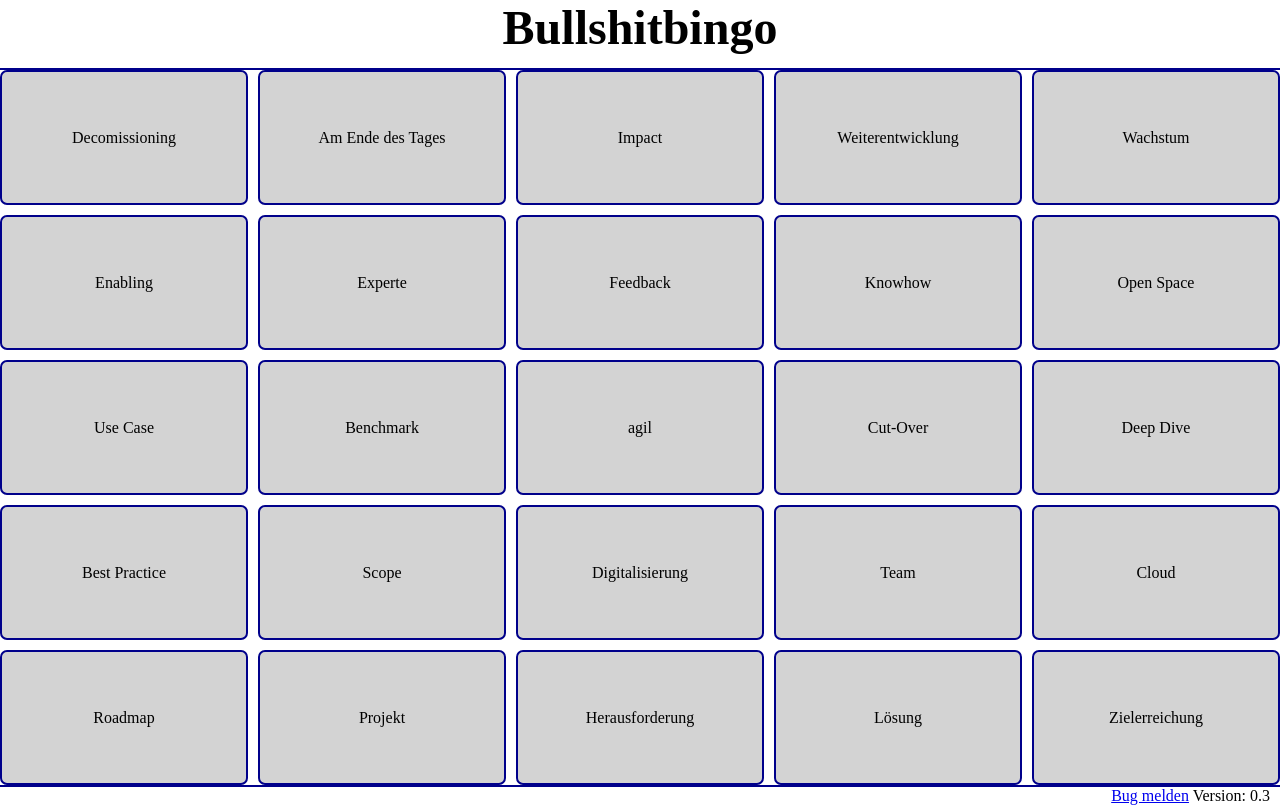
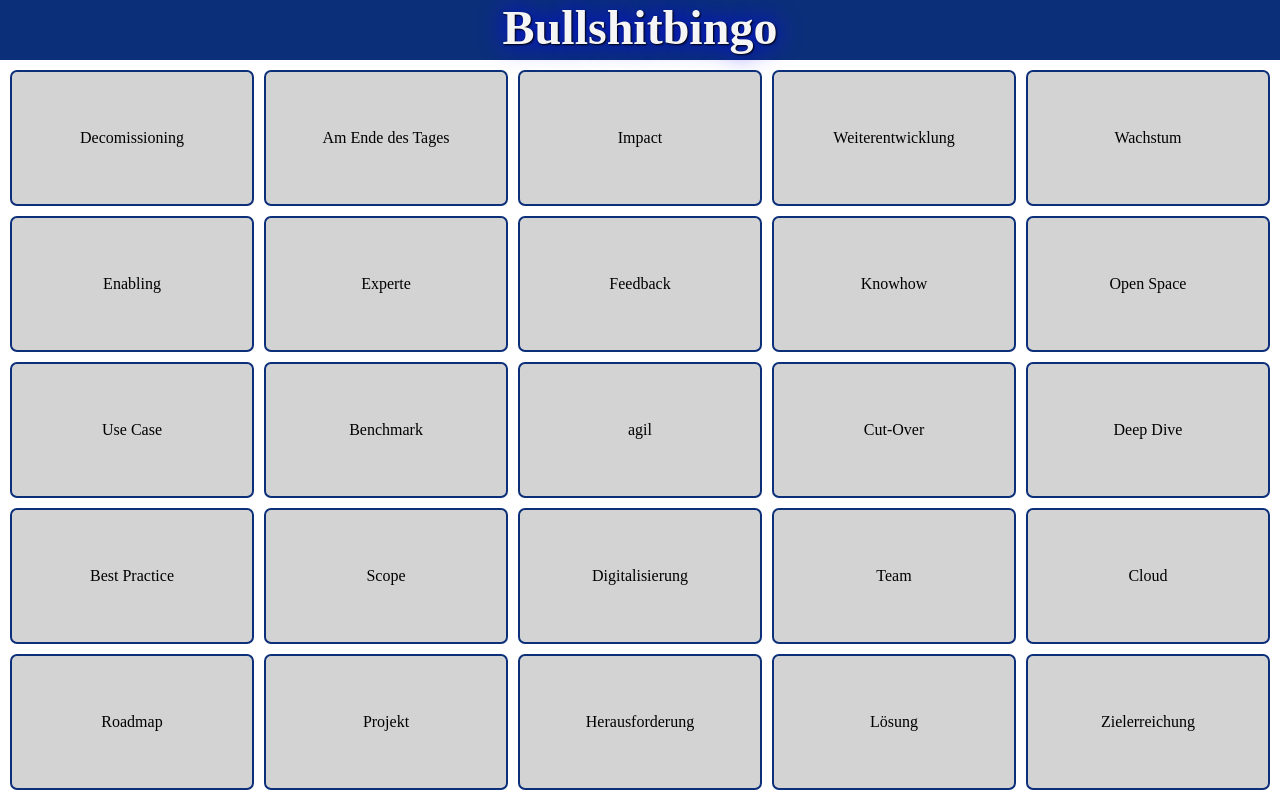
Before and after one commit to atracorvusDev/bullshitbingo, an Angular app: page / in a window 1280 px wide. Built offline with nearby package versions, Linux system fonts and the light colour scheme.

Commit message:
Farbanpassungen

```diff
--- a/src/app/app.component.html
+++ b/src/app/app.component.html
@@ -1,9 +1,9 @@
-<div class="container" gdColumns="auto" gdRows="[header-start] 70px [header-end content-start] auto [content-end footer-start] 15px [footer-end]">
+<div class="container" gdColumns="auto" gdRows="[header-start] 60px [header-end content-start] auto [content-end]">
     <div class="header" gdRow="header-start / header-end">Bullshitbingo</div>
     <div class="content" gdRow="content-start / content-end">
         <app-field></app-field>
     </div>
-    <div class="footer" gdRow="footer-start / footer-end">
+    <!-- <div class="footer" gdRow="footer-start / footer-end">
         <a href="https://github.com/atracorvusDev/bullshitbingo/issues">Bug melden</a>
-        Version: {{version}}</div>
+        Version: {{version}}</div> -->
 </div>
--- a/src/app/app.component.scss
+++ b/src/app/app.component.scss
@@ -3,15 +3,14 @@
 }
 
 .header{
-    border-bottom: solid darkblue 2px;
+    background-color: var(--main-blue);
+    color:whitesmoke;
+    text-shadow: 1px 1px 2px black, 0 0 25px blue;
     font-size: 3em;
     font-weight: bold;
     text-align: center;
 }
 
-.footer{
-    border-top: solid darkblue 2px;
-    font-size: 1em;
-    text-align: end;
-    padding-right: 10px;
+.content{
+    padding: 10px;
 }
--- a/src/app/field/item/item.component.scss
+++ b/src/app/field/item/item.component.scss
@@ -1,6 +1,6 @@
 .single-item{
     background-color: lightgray;
-    border: darkblue solid 2px;
+    border: var(--main-blue) solid 2px;
     border-radius: 7px;
 }
 
@@ -9,12 +9,13 @@
 }
 
 .selected{
-    background-color:darkblue;
+    background-color:var(--main-blue);
     color: whitesmoke;
 }
 
 .win{
-    background-color: green;
-    border: black solid 2px;
+    background-color: var(--main-green);
+    border: darkgreen solid 2px;
     color: whitesmoke;
+    text-shadow: 1px 1px 2px black;
 }
--- a/src/styles.scss
+++ b/src/styles.scss
@@ -3,3 +3,8 @@
     padding: 0;
     height: 100%;
 }
+
+:root {
+    --main-blue:#0c2f7a;
+    --main-green: #24a324;
+}
```
